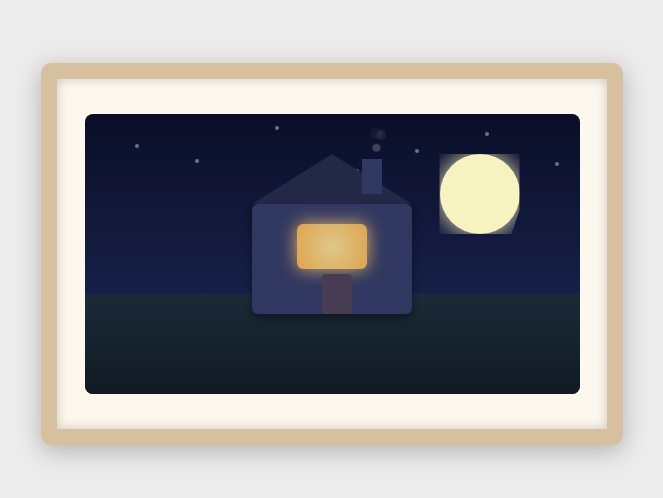
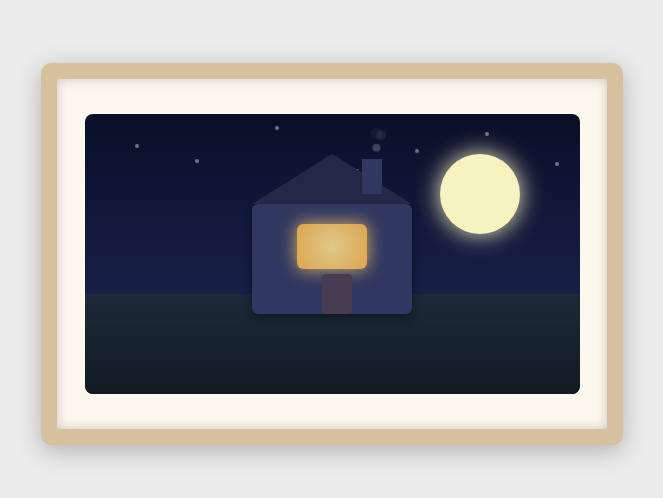
Before and after one commit to lawrence-ivan-reyes/acs-3320-make-a-picture, a plain HTML site: page index.html in a window 1280 px wide. Shown: the part 146-644 px from the top of the page, without its empty margins (308-971 px from the left). Drawn offline with Linux system fonts and the light colour scheme.

Commit message:
fix moon illumination

```diff
--- a/styles.css
+++ b/styles.css
@@ -48,7 +48,6 @@
     background: #f6f3c1;
     border-radius: 50%;
     filter: drop-shadow(0 0 12px #f6f3c1);
-    clip-path: polygon(0 0, 100% 0, 100% 70%, 90% 100%, 0% 100%);
     z-index: 1;
   }
 
```
